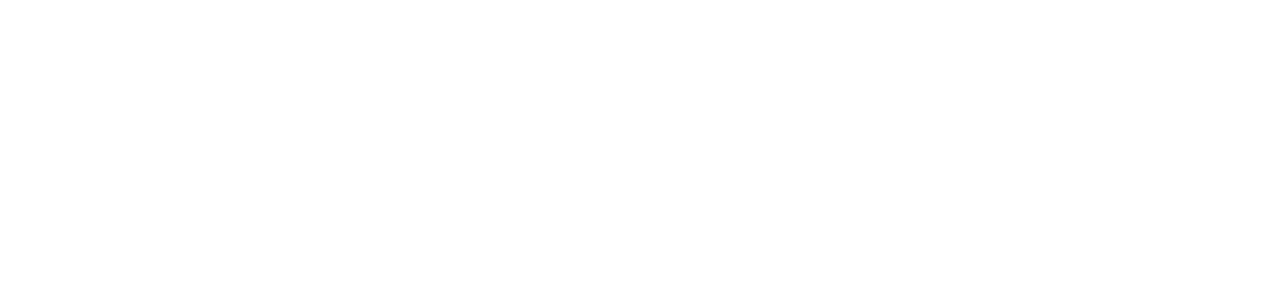
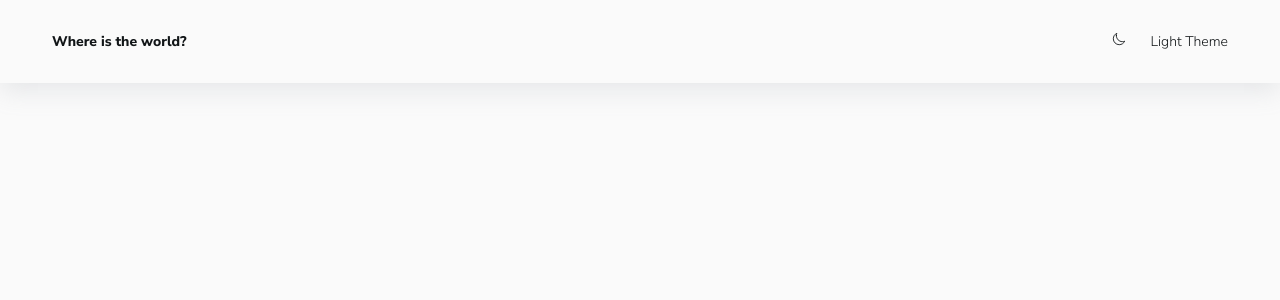
Before and after one commit to Sobanim/countries-flag, a React (Create React App) app: page / in a window 1280 px wide. Shown: the top 300 px of the page. Built offline with nearby package versions, Linux system fonts and the light colour scheme.

Commit message:
Add header

```diff
--- a/src/App.js
+++ b/src/App.js
@@ -1,11 +1,14 @@
-import './App.css';
+import React from 'react'
+import './App.css'
+import Header from './components/Header'
 
-function App() {
+function App () {
   return (
-    <div className="App">
+    <>
+      <Header />
+    </>
 
-    </div>
-  );
+  )
 }
 
-export default App;
+export default App
--- a/src/components/Containter.jsx
+++ b/src/components/Containter.jsx
@@ -1,8 +1,8 @@
-import styled from 'styled-components';
+import styled from 'styled-components'
 
 export const Container = styled.div`
   width: 100%;
   max-width: 1240px;
   margin: 0 auto;
   padding: 0 2rem;
-`;
+`
--- a/src/components/Header.jsx
+++ b/src/components/Header.jsx
@@ -1,18 +1,62 @@
-import React from 'react'
+import React, {useEffect, useState} from 'react'
 import styled from 'styled-components'
+
+import { IoMoon, IoMoonOutline } from 'react-icons/io5'
 import {Container} from './Containter'
 
+const HeaderEl = styled.header`
+  box-shadow: var(--shadow);
+  background: (--colors-ui-base);
+
+`
+
+const Wrapper = styled.div`
+  display: flex;
+  justify-content: space-between;
+  align-items: center;
+  padding: 2rem 0;
+`
+
+const Title = styled.a.attrs({
+  href: '/'
+})`
+  color: var(--colors-text);
+  font-size: var(--fs-sm);
+  text-decoration: none;
+  font-weight: var(--fw-bold);
+`
+
+const ModeSwitcher = styled.div`
+  color: var(--colors-text);
+  font-size: var(--fs-sm);
+  cursor: pointer;
+  //font-weight: var(--fw-bold);
+  text-transform: capitalize;
+`
 const Header = () => {
+  const [theme, setTheme] = useState('light')
+
+  const toogleTheme = () => setTheme(theme === 'light' ? 'dark' : 'light')
+
+  useEffect(() => {
+    document.body.setAttribute('data-theme', theme)
+  }, [theme])
   return (
-    <>
-      <Container/>
-      <div>
-          123213
-          asd
-
-      </div>
-    </>
-
+    <HeaderEl>
+      <Container>
+        <Wrapper>
+          <Title>Where is the world?</Title>
+          <ModeSwitcher onClick={toogleTheme}>
+            { theme === 'light' ? (
+              <IoMoonOutline size={'14px'} style={{marginRight: '0.75rem'}}/>
+            ) : (
+              <IoMoon size={'14px'} style={{marginRight: '0.75rem'}}/>
+            )}
+            <span style={{marginLeft: '0.75rem'}}>{theme} theme</span>
+          </ModeSwitcher>
+        </Wrapper>
+      </Container>
+    </HeaderEl>
   )
 }
 
```
Also changed, not shown: src/index.js (+6 -6 lines).
